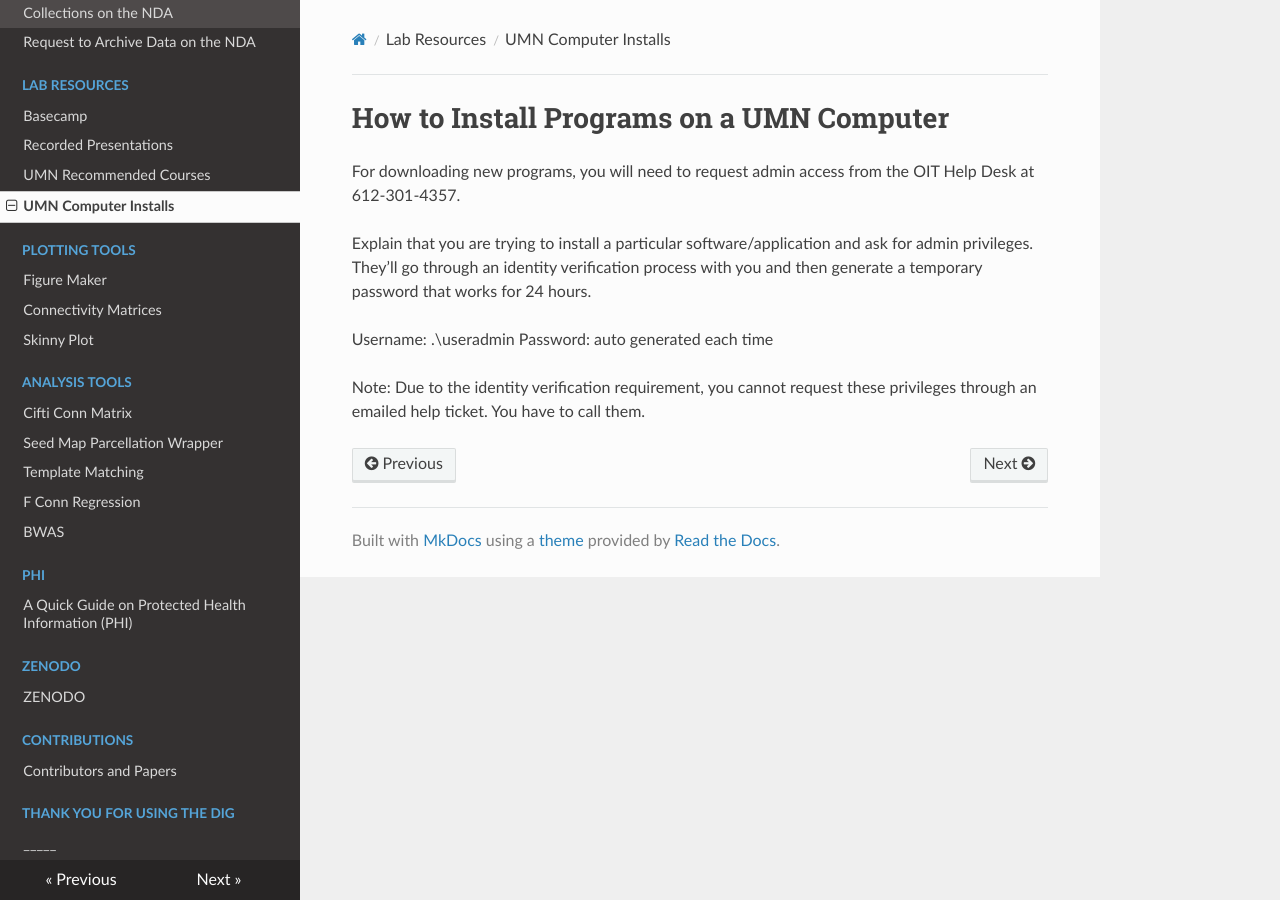
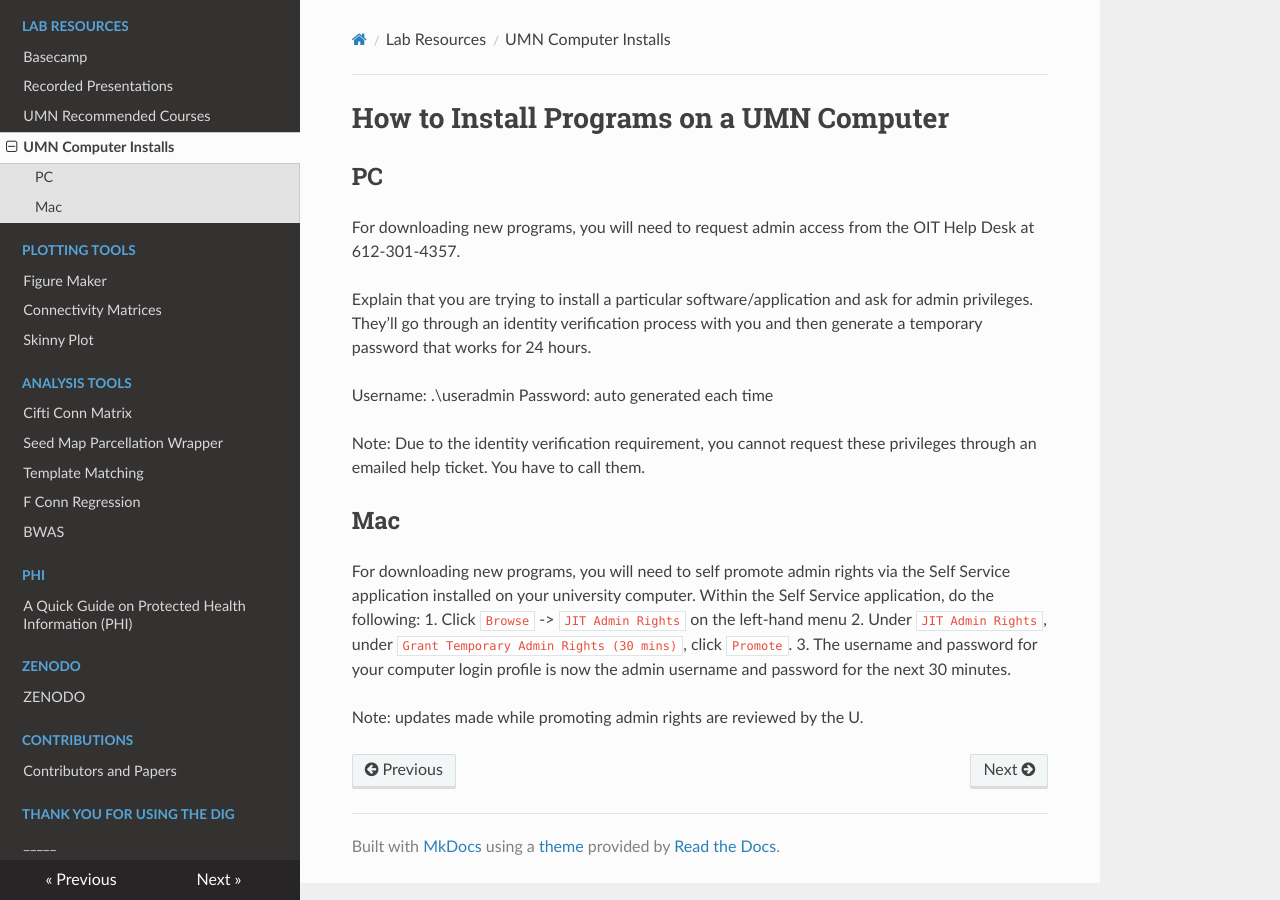
Before and after one commit to DCAN-Labs/cdni-brain, an MkDocs documentation site: the page built from docs/installs.md, in a window 1280 px wide. Built offline with MkDocs 1.6.1, drawn with Linux system fonts in a browser that asks for light colours; nearby versions of some CDN libraries.

Commit message:
Added Mac Install Instructions

```diff
--- a/docs/installs.md
+++ b/docs/installs.md
@@ -1,4 +1,7 @@
 # How to Install Programs on a UMN Computer
+
+
+## PC
 
 For downloading new programs, you will need to request admin access from the OIT Help Desk at 612-301-4357.
 
@@ -7,3 +10,12 @@ Explain that you are trying to install a particular software/application and ask
 Username: .\useradmin	Password: auto generated each time
 
 Note: Due to the identity verification requirement, you cannot request these privileges through an emailed help ticket. You have to call them.
+
+## Mac
+
+For downloading new programs, you will need to self promote admin rights via the Self Service application installed on your university computer. Within the Self Service application, do the following:
+    1. Click `Browse` -> `JIT Admin Rights` on the left-hand menu
+    2. Under `JIT Admin Rights`, under `Grant Temporary Admin Rights (30 mins)`, click `Promote`.
+    3. The username and password for your computer login profile is now the admin username and password for the next 30 minutes.
+
+Note: updates made while promoting admin rights are reviewed by the U.
```
